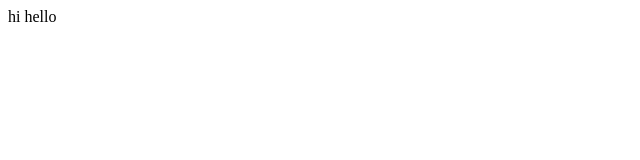
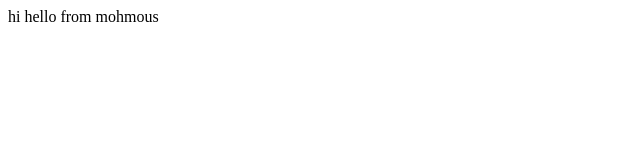
Before and after one commit to mohmous/git, a plain HTML site: page index.html in a window 1280 px wide. Shown: the whole page, without its empty margins (0-640 px from the left). Drawn offline with Linux system fonts and the light colour scheme.

Commit message:
add some words

```diff
--- a/index.html
+++ b/index.html
@@ -3,6 +3,6 @@
     hi
   </head>
   <body>
-    hello
+    hello from mohmous
   </body>
 </html>
```
